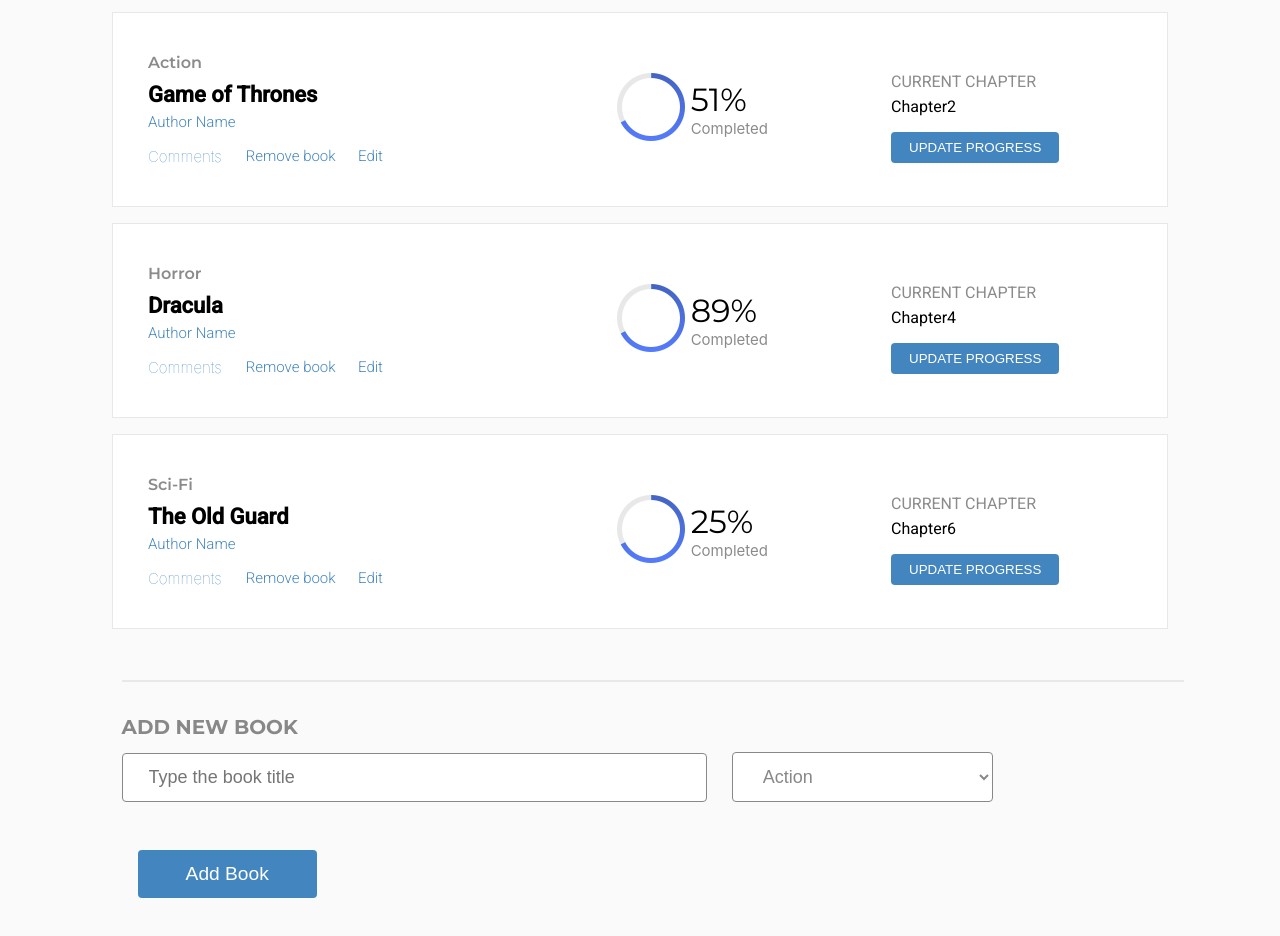
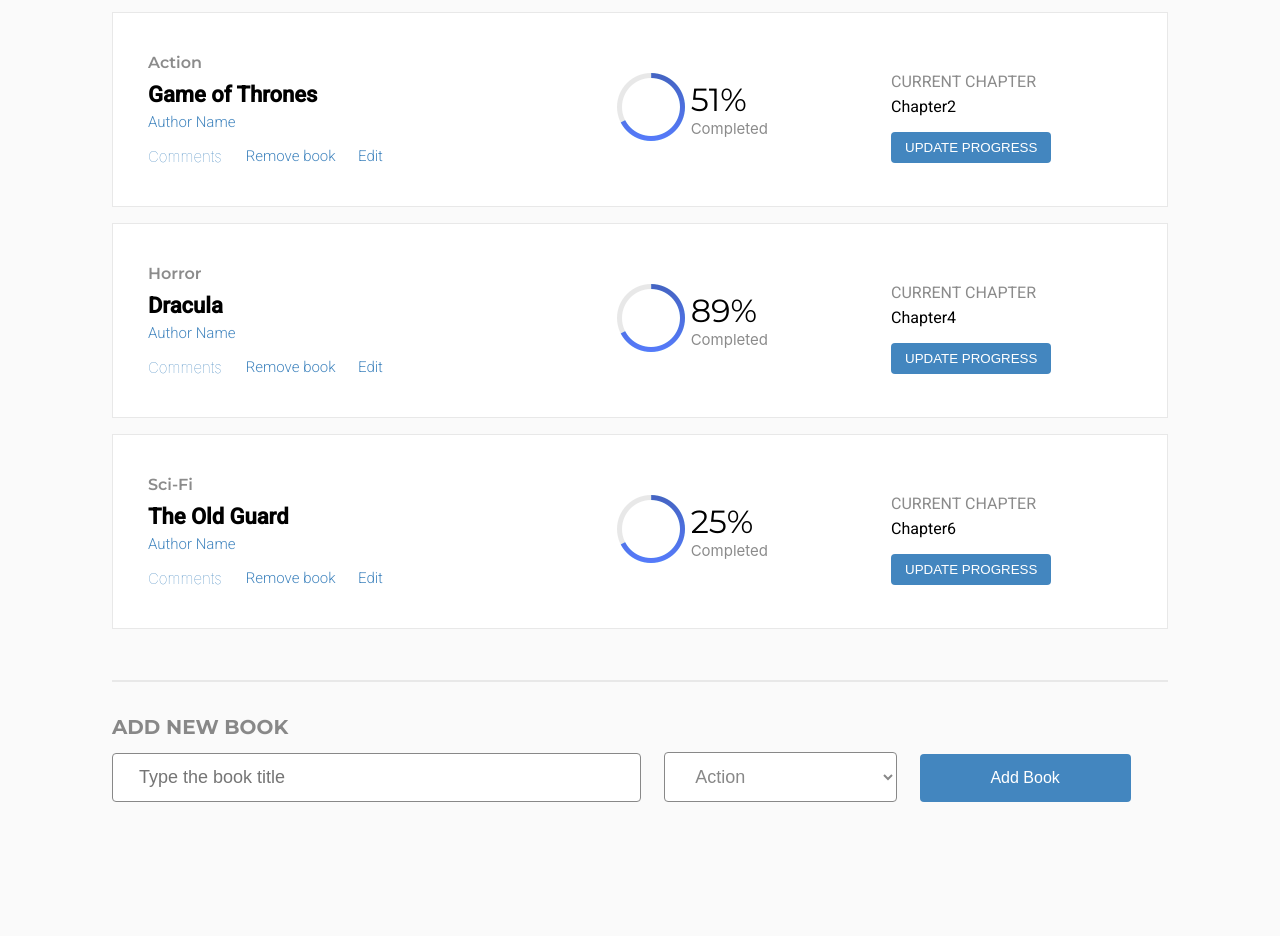
Before and after one commit to janis-jenny/Bookstore, a React (Create React App) app: page / in a window 1280 px wide. Shown: the part 240-1176 px from the top of the page. After the commit the page ends 1093 px from the top, so only its background shows below. Built offline with nearby package versions, Linux system fonts and the light colour scheme.

Commit message:
Align form for laptop views in the devtools

```diff
--- a/src/containers/Bookform.js
+++ b/src/containers/Bookform.js
@@ -5,7 +5,7 @@
 import { updateProgress } from '../style/Book.module.css';
 
 const {
-  horizontalRule, header, input, addTitle, addTitleBtn, form,
+  horizontalRule, header, input, addTitle, inputSelect, addTitleBtn, form,
 } = formStyles;
 
 export const CATEGORIES = ['Action', 'Biography', 'History', 'Horror', 'Kids', 'Learning', 'Sci-Fi'];
@@ -44,7 +44,7 @@
       <h1 className={header}>ADD NEW BOOK</h1>
       <form>
         <input className={`${input} ${addTitle}`} onChange={handleChange} name="title" id="title" type="text" value={title} placeholder="Type the book title" />
-        <select onChange={handleChange} value={category} className={input}>
+        <select onChange={handleChange} value={category} className={`${input} ${inputSelect}`}>
           <option selected disabled>Choose Book Category</option>
           {CATEGORIES.map((x) => <option key={x}>{x}</option>)}
         </select>
--- a/src/style/Book.module.css
+++ b/src/style/Book.module.css
@@ -85,6 +85,6 @@
   background-color: #4386bf;
   color: #fff;
   border: none;
-  padding: 8px 18px;
+  padding: 8px 14px;
   border-radius: 4px;
 }
--- a/src/style/BookForm.module.css
+++ b/src/style/BookForm.module.css
@@ -19,25 +19,29 @@
   outline: none;
   background-color: #fff;
   border-radius: 4px;
-  margin-right: 25px;
+  margin-right: 23px;
 }
 
 .addTitle {
-  width: 50%;
+  min-width: 45%;
 }
 
 .addTitleBtn {
-  padding: 0 3rem;
-  margin: 3rem 1rem;
-  font-size: 1.2rem;
+  padding: 0 2.8em;
+  font-size: 1rem;
   height: 3rem;
+  width: 20%;
+}
+
+.inputSelect {
+  max-width: 22%;
 }
 
 .form {
   justify-content: space-around;
   align-items: center;
-  padding: 1.2rem 0;
-  margin: 1.5rem 6rem 2rem 7.6rem;
+  padding: 1.2rem 5rem;
+  margin: 1.5rem 2rem 2rem 2rem;
 }
 
 .inputFilter {
```
